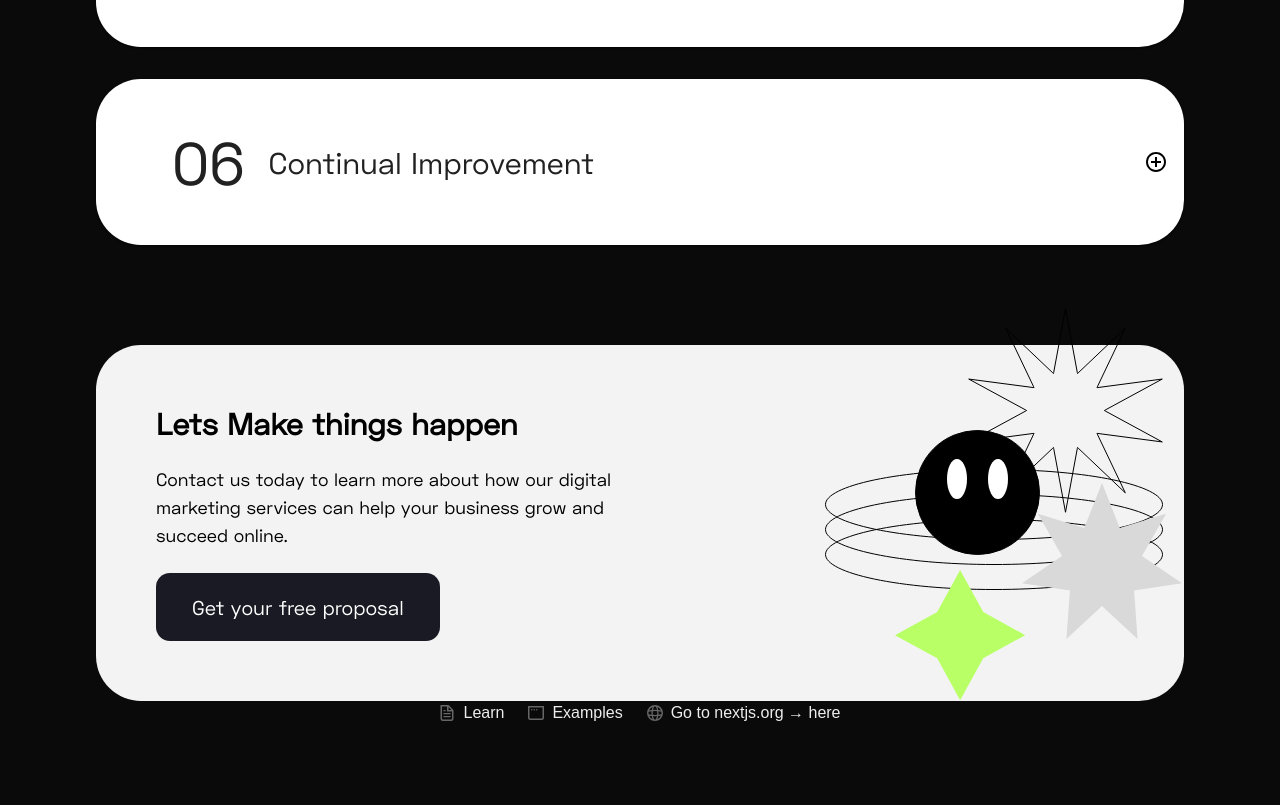
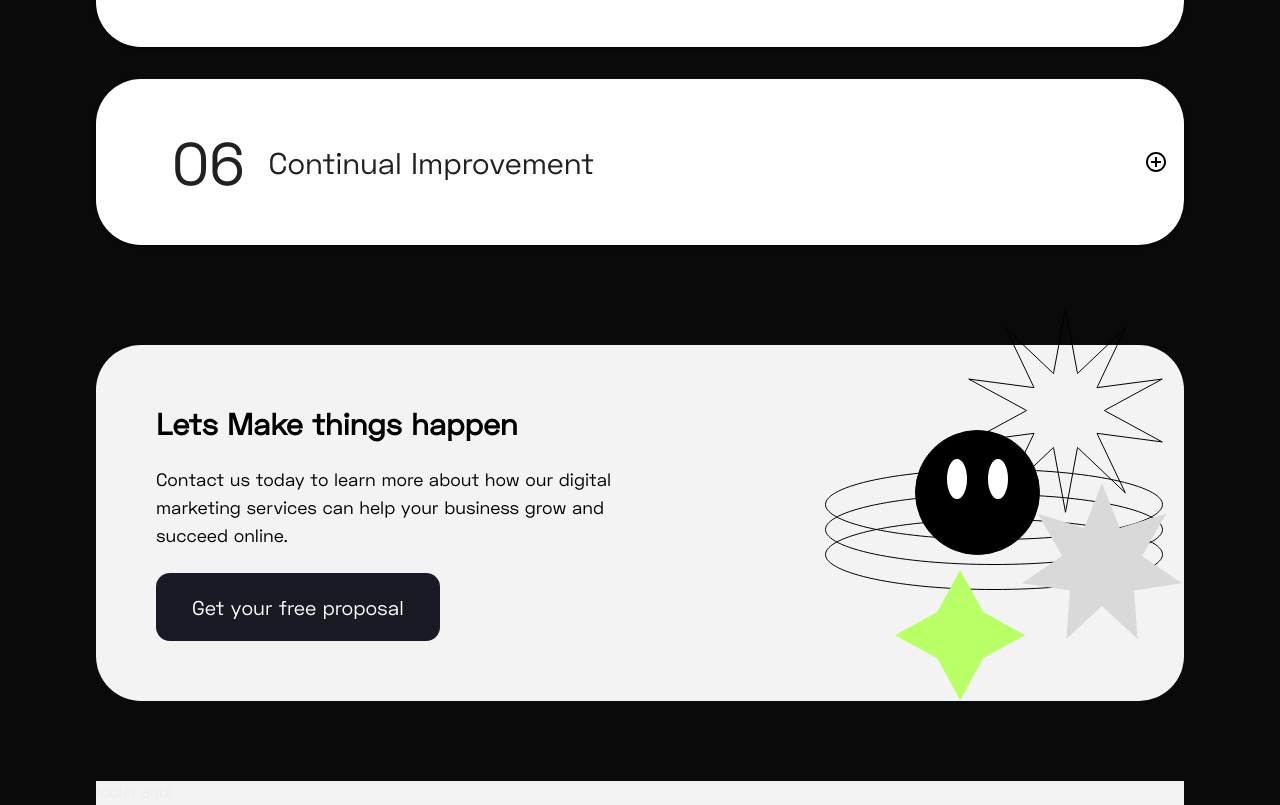
Before and after one commit to MarceloRodriguesOliveira/dev-service-hub, a Next.js app: page / in a window 1280 px wide. Shown: the part 2890-3695 px from the top of the page. Before the commit the page ends 3615 px from the top, so only its background shows below. Built offline with nearby package versions, Linux system fonts and the light colour scheme.

Commit message:
style: deleted older footer

```diff
--- a/app/page.tsx
+++ b/app/page.tsx
@@ -1,4 +1,3 @@
-import Image from "next/image";
 import Navbar from "./components/navbar/navbar";
 import LandingPageHeader from "./components/header/LandingPageHeader";
 import ServiceSection from "./components/servicesection/ServiceSection";
@@ -23,53 +22,7 @@ export default function Home() {
           <CallToActionSection />
         </section>
       </main>
-      <footer className="row-start-3 flex gap-6 flex-wrap items-center justify-center">
-        <a
-          className="flex items-center gap-2 hover:underline hover:underline-offset-4"
-          href="https://nextjs.org/learn?utm_source=create-next-app&utm_medium=appdir-template-tw&utm_campaign=create-next-app"
-          target="_blank"
-          rel="noopener noreferrer"
-        >
-          <Image
-            aria-hidden
-            src="/file.svg"
-            alt="File icon"
-            width={16}
-            height={16}
-          />
-          Learn
-        </a>
-        <a
-          className="flex items-center gap-2 hover:underline hover:underline-offset-4"
-          href="https://vercel.com/templates?framework=next.js&utm_source=create-next-app&utm_medium=appdir-template-tw&utm_campaign=create-next-app"
-          target="_blank"
-          rel="noopener noreferrer"
-        >
-          <Image
-            aria-hidden
-            src="/window.svg"
-            alt="Window icon"
-            width={16}
-            height={16}
-          />
-          Examples
-        </a>
-        <a
-          className="flex items-center gap-2 hover:underline hover:underline-offset-4"
-          href="https://nextjs.org?utm_source=create-next-app&utm_medium=appdir-template-tw&utm_campaign=create-next-app"
-          target="_blank"
-          rel="noopener noreferrer"
-        >
-          <Image
-            aria-hidden
-            src="/globe.svg"
-            alt="Globe icon"
-            width={16}
-            height={16}
-          />
-          Go to nextjs.org → here
-        </a>
-      </footer>
+      <footer className="w-full bg-greyed mt-20">footer aqui</footer>
     </div>
   );
 }
```
